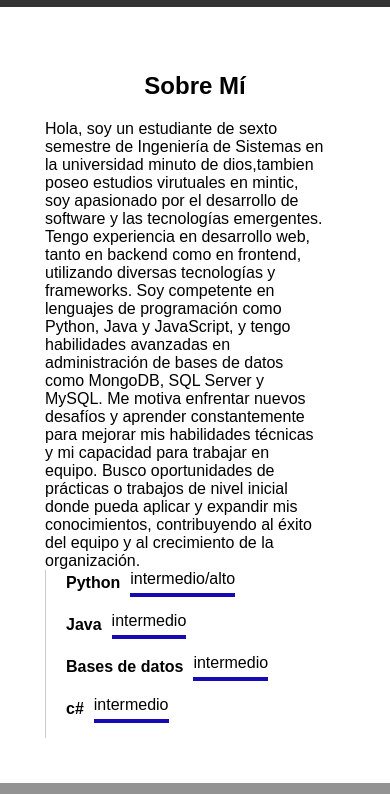
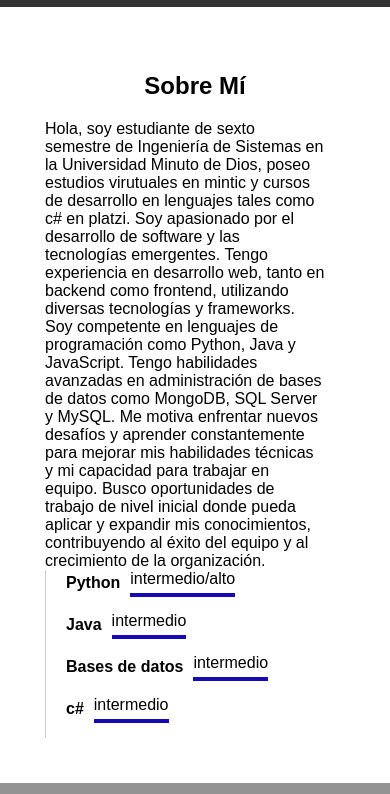
Before and after one commit to johansaidleon/johansaidleon.github.io, a plain HTML site: page index.html in a window 390 px wide. Shown: the part 303-1097 px from the top of the page. Drawn offline with Linux system fonts and the light colour scheme.

Commit message:
ultimos errores responsives
se corrigieron errores a la hora de hacer responsive el texto y se cambio ligeramente el about me

```diff
--- a/index.html
+++ b/index.html
@@ -34,16 +34,19 @@
             <h2>Sobre Mí</h2>
             <div class="feature-box about-container">
                 <div class="about-text">
-                    <p>Hola, soy un estudiante de sexto semestre de Ingeniería de Sistemas en la universidad minuto de dios,tambien
-                    poseo estudios virutuales en mintic, soy apasionado por el desarrollo de software y las tecnologías emergentes.
-                    Tengo experiencia en desarrollo web, tanto en backend como en frontend,
-                    utilizando diversas tecnologías y frameworks. Soy competente en lenguajes
-                    de programación como Python, Java y JavaScript, y tengo habilidades avanzadas
-                    en administración de bases de datos como MongoDB, SQL Server y MySQL.
-                    Me motiva enfrentar nuevos desafíos y aprender constantemente para mejorar
-                    mis habilidades técnicas y mi capacidad para trabajar en equipo. Busco oportunidades
-                    de prácticas o trabajos de nivel inicial donde pueda aplicar y expandir mis conocimientos,
-                    contribuyendo al éxito del equipo y al crecimiento de la organización.</p>
+                    <p>Hola, soy estudiante de sexto semestre de Ingeniería de Sistemas
+                        en la Universidad Minuto de Dios, poseo estudios virutuales en
+                         mintic y cursos de desarrollo en lenguajes tales como c# en platzi. Soy apasionado
+                         por el desarrollo de software y las tecnologías emergentes.
+                         Tengo experiencia en desarrollo web, tanto en backend como frontend,
+                         utilizando diversas tecnologías y frameworks. Soy competente en
+                         lenguajes de programación como Python, Java y JavaScript.
+                         Tengo habilidades avanzadas en administración de bases de datos
+                         como MongoDB, SQL Server y MySQL. Me motiva enfrentar nuevos desafíos y
+                         aprender constantemente para mejorar mis habilidades técnicas y mi capacidad
+                         para trabajar en equipo. Busco oportunidades de trabajo de nivel inicial
+                          donde pueda aplicar y expandir mis conocimientos,
+                          contribuyendo al éxito del equipo y al crecimiento de la organización.</p>
                 </div>
 
                 <div class="skill-levels">
```
Also changed, not shown: forenighose/assets/css/styles.css (+21 -0 lines), forenighose/index.html (+5 -3 lines).
